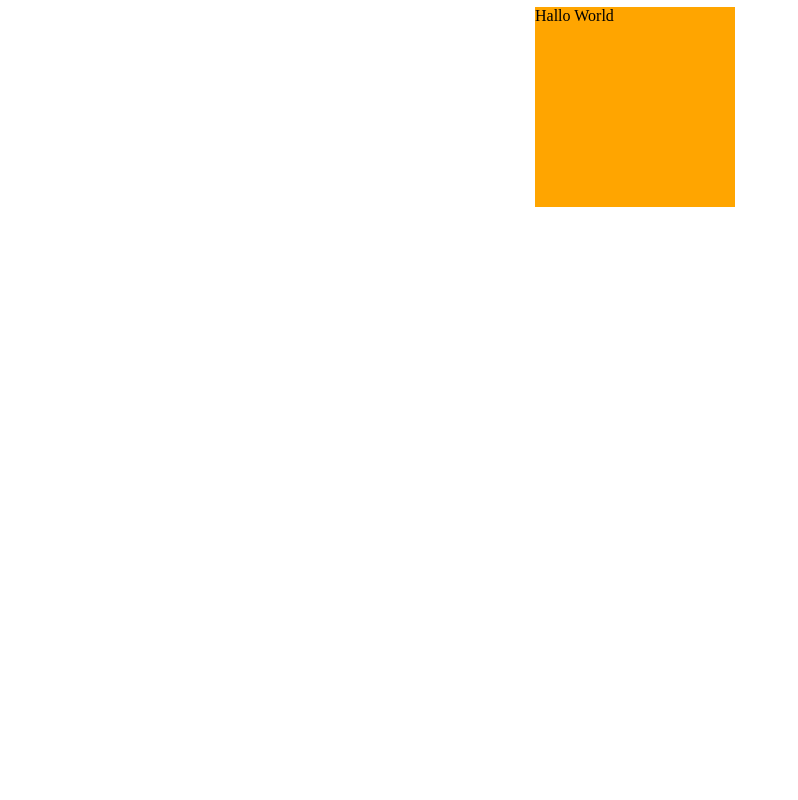
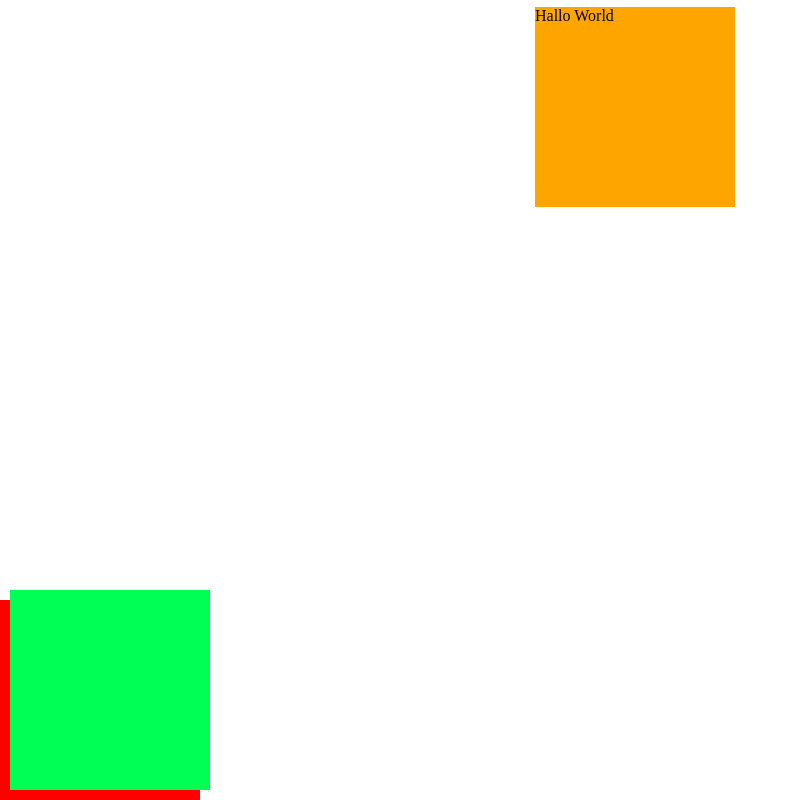
Before and after one commit to wi-fighters/48-uib-layout-break-out-the-flow-peteco83, a plain HTML site: page index.html in a window 1280 px wide. Shown: the whole page, without its empty margins (0-798 px from the left). Drawn offline with Linux system fonts and the light colour scheme.

Commit message:
Added box 2

```diff
--- a/index.html
+++ b/index.html
@@ -9,5 +9,8 @@
 </head>
 <body>
     <div class="halloworld">Hallo World</div>
+
+    <div class="box1"></div>
+    <div class="box2"></div>
 </body>
 </html>
--- a/style.css
+++ b/style.css
@@ -19,5 +19,14 @@ html, body {
     height: 200px;
     background-color: red;
     position: absolute;
-    top: 600px;
+    bottom: 0px;
 }
+
+.box2 {
+    background-color: rgb(0, 255, 85);
+    width: 200px;
+    height: 200px;
+    bottom: 10px;
+    position: absolute;
+    left: 10px;
+}
```
